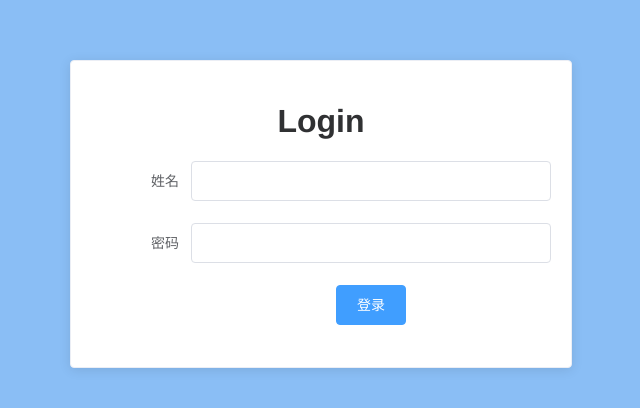
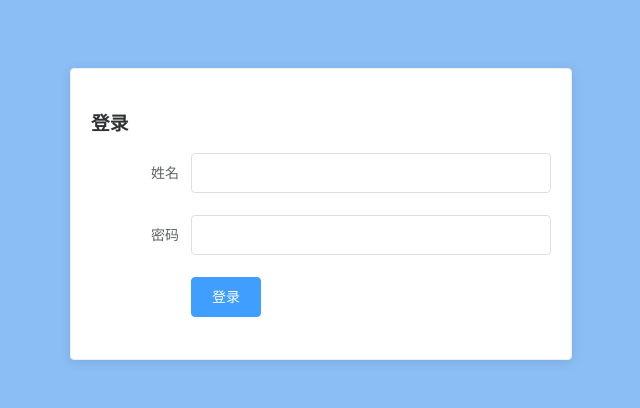
Before and after one commit to fengzifz/GantTask, a Vue app: page /#/login in a window 1280 px wide. Shown: the part 186-594 px from the top of the page, without its empty margins (319-959 px from the left). Built offline with nearby package versions, Linux system fonts and the light colour scheme.

Commit message:
Base layout.

```diff
--- a/src/App.vue
+++ b/src/App.vue
@@ -1,6 +1,39 @@
 <template>
     <div id="app">
-        <router-view/>
+        <el-container>
+            <el-aside class="main-aside">
+                <div class="avatar">
+                    <img src="./assets/logo.png" />
+                </div>
+                <el-menu
+                    default-active="1"
+                    class="el-menu-vertical-demo">
+                    <el-menu-item index="1">
+                        <i class="el-icon-menu"></i>
+                        <span>项目</span>
+                    </el-menu-item>
+                    <el-menu-item index="2">
+                        <i class="el-icon-document"></i>
+                        <span slot="title">汇报</span>
+                    </el-menu-item>
+                    <el-menu-item index="3">
+                        <i class="el-icon-time"></i>
+                        <span slot="title">动态</span>
+                    </el-menu-item>
+                    <el-menu-item index="4">
+                        <i class="el-icon-setting"></i>
+                        <span slot="title">设置</span>
+                    </el-menu-item>
+                </el-menu>
+            </el-aside>
+            <el-container>
+                <el-header class="main-header">Header</el-header>
+                <el-main>
+                    <router-view/>
+                </el-main>
+                <el-footer class="main-footer">©2018 GantTask</el-footer>
+            </el-container>
+        </el-container>
     </div>
 </template>
 
@@ -11,12 +44,52 @@ export default {
 </script>
 
 <style>
+    html, body {
+        min-height: 100%;
+    }
+    body {
+        padding: 0;
+        margin: 0;
+    }
     #app {
         font-family: 'Avenir', Helvetica, Arial, sans-serif;
         -webkit-font-smoothing: antialiased;
         -moz-osx-font-smoothing: grayscale;
+        position: absolute;
+        top: 0;
+        left: 0;
+        right: 0;
+        bottom: 0;
+    }
+    .el-container {
+        min-height: 100%;
+    }
+    .main-aside {
+        width: 100px !important;
+        border-right: 2px solid darkseagreen;
+    }
+    .main-header {
+        height: 40px !important;
+        line-height: 40px;
         text-align: center;
-        color: #2c3e50;
-        margin-top: 60px;
+    }
+    .main-footer {
+        height: 30px !important;
+        text-align: center;
+        line-height: 30px;
+        font-size: 13px;
+    }
+    .avatar {
+        border-radius: 25px;
+        width: 50px;
+        height: 50px;
+        margin: 20px auto;
+    }
+    .avatar img {
+        width: 50px;
+        height: 50px;
+    }
+    #app .el-menu {
+        border: none;
     }
 </style>
--- a/src/components/Login.vue
+++ b/src/components/Login.vue
@@ -1,7 +1,7 @@
 <template>
     <div id="login">
         <el-card class="box-card">
-            <h1>Login</h1>
+            <h1>登录</h1>
             <el-form :model="userInfo" status-icon ref="userInfo" label-width="100px">
                 <el-form-item label="姓名" prop="username">
                     <el-input type="text" v-model="userInfo.username" auto-complete="off"></el-input>
--- /dev/null
+++ b/src/components/Projects.vue
@@ -0,0 +1,13 @@
+<template>
+    <h1>p</h1>
+</template>
+
+<script>
+export default {
+    name: 'Projects'
+}
+</script>
+
+<style scoped>
+
+</style>
--- a/src/router/index.js
+++ b/src/router/index.js
@@ -2,13 +2,19 @@ import Vue from 'vue'
 import Router from 'vue-router'
 import Home from '@/components/Home'
 import Login from '@/components/Login'
+import Projects from '@/components/Projects'
 
 Vue.use(Router)
 
 export default new Router({
     routes: [
         {
-            path: '/',
+            path: '/projects',
+            name: 'Projects',
+            component: Projects
+        },
+        {
+            path: '/home',
             name: 'Home',
             component: Home
         },
```
Also changed, not shown: src/components/Home.vue (renamed from src/components/home.vue).
